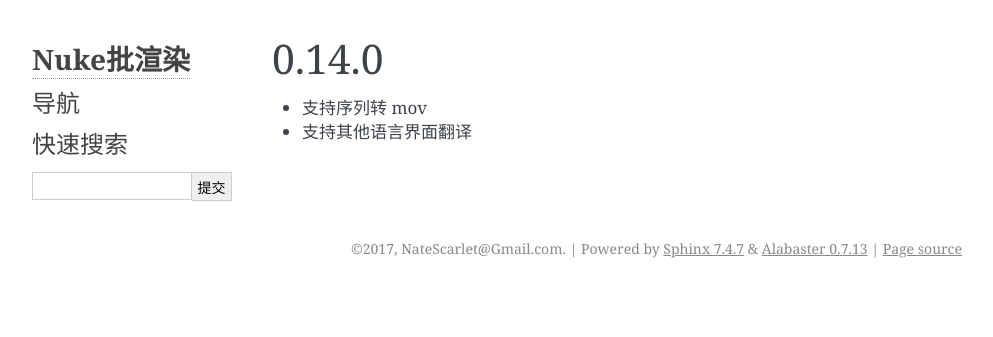
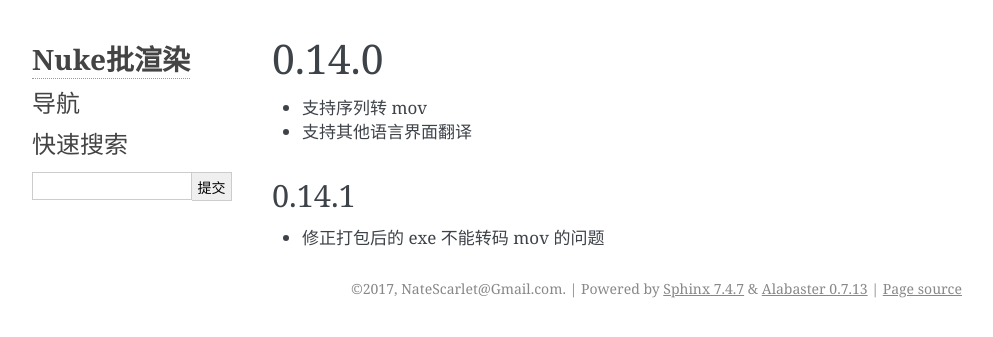
Before and after one commit to NateScarlet/NukeBatchRender, a Sphinx documentation site: the page built from Documentation/source/changelogs/004_0.14.0.md, in a window 1280 px wide. Shown: the top 337 px of the page, without its empty margins (148-1141 px from the left). Built offline with Sphinx 7.4.7, drawn with Linux system fonts in a browser that asks for light colours.

Commit message:
Bump version: 0.14.1

```diff
--- a/Documentation/source/changelogs/004_0.14.0.md
+++ b/Documentation/source/changelogs/004_0.14.0.md
@@ -3,3 +3,7 @@
 - 支持序列转 mov
 
 - 支持其他语言界面翻译
+
+## 0.14.1
+
+- 修正打包后的 exe 不能转码 mov 的问题
--- a/lib/batchrender/__about__.py
+++ b/lib/batchrender/__about__.py
@@ -1,5 +1,5 @@
 # -*- coding=UTF-8 -*-
 """About info.  """
 
-__version__ = '0.14.0'
+__version__ = '0.14.1'
 __author__ = 'NateScarlet@Gmail.com'
```
